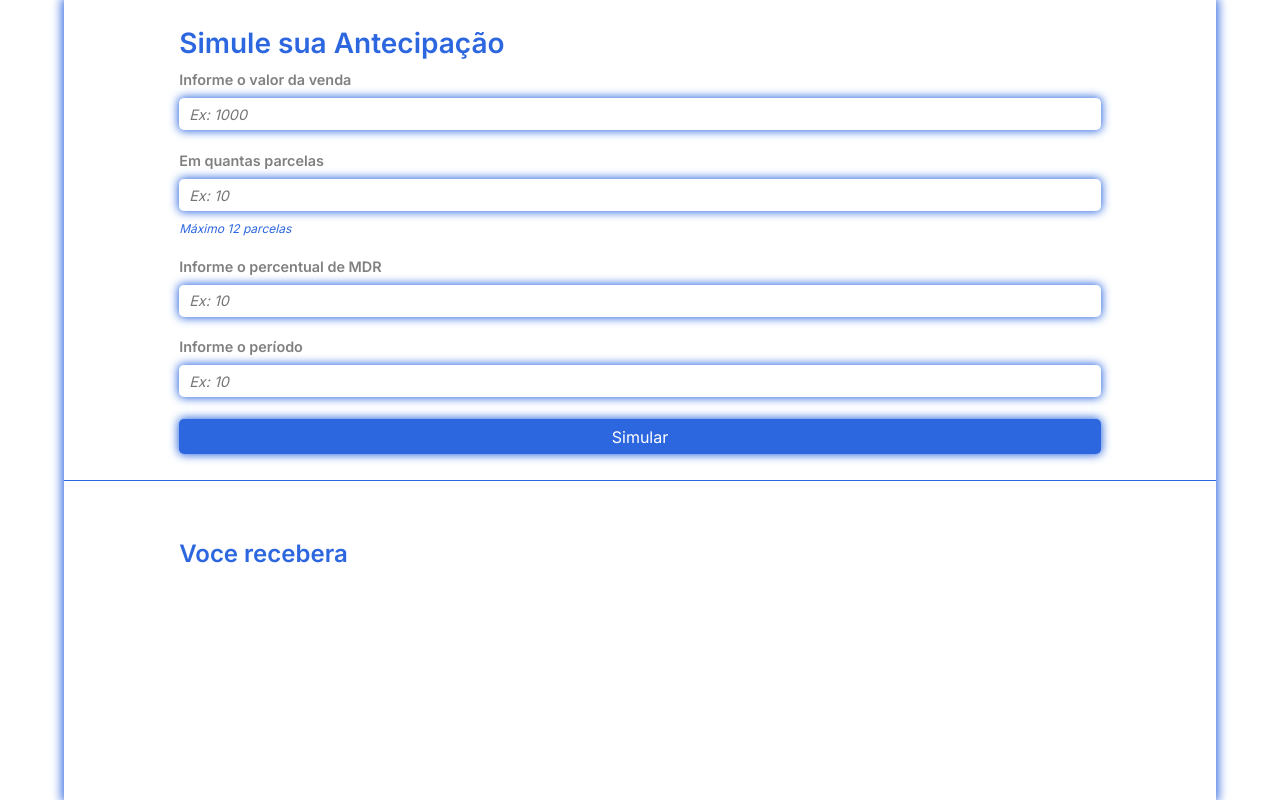
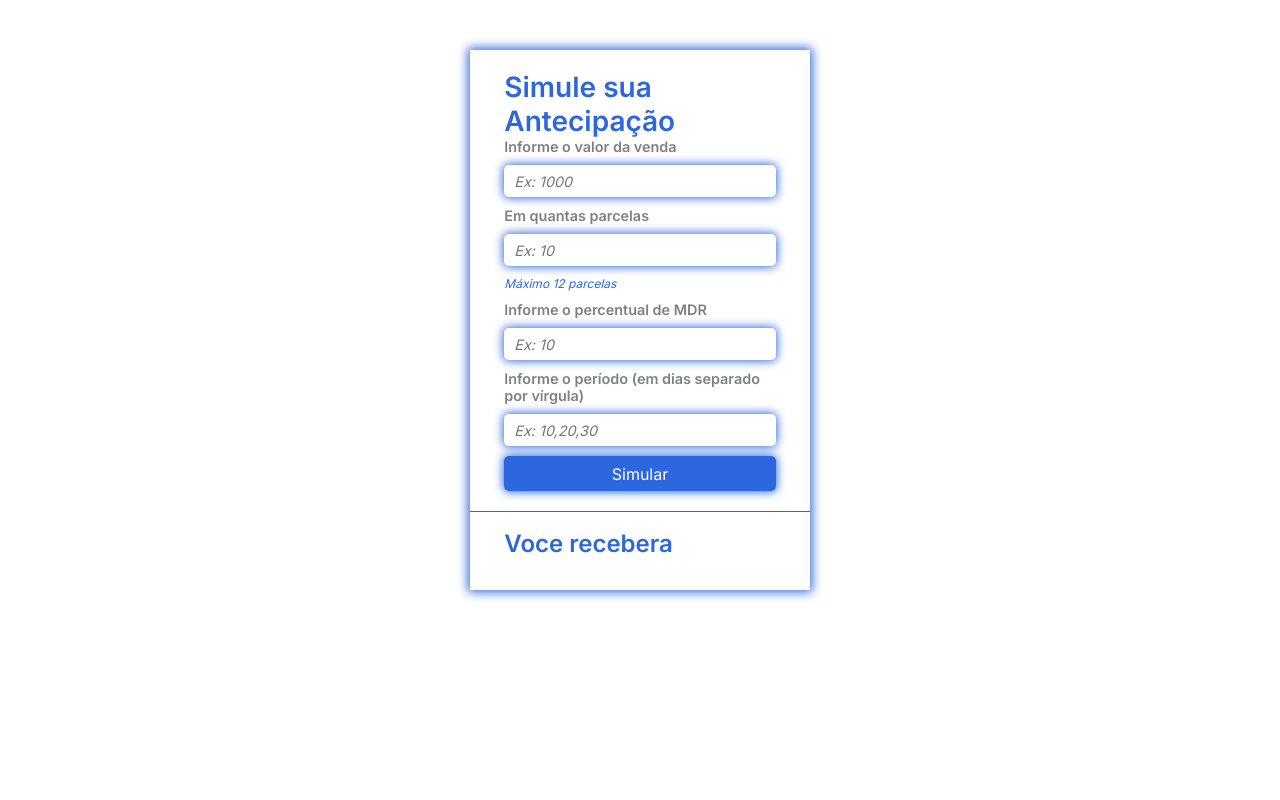
Before and after one commit to emergs/Calculadora-de-Antecipa-o, a React (Vite) app: page / in a window 1280 px wide. Built offline with nearby package versions, Linux system fonts and the light colour scheme.

Commit message:
fix:correção do posicionamento do container principal

```diff
--- a/src/components/Container/index.tsx
+++ b/src/components/Container/index.tsx
@@ -7,7 +7,7 @@ import { Content } from "./style"
 const Container = () => {
   return (
     <Content>
-      <Form/>
+      <Form />
       <BoxResults >
         <h1>Voce recebera</h1>
         <AnticipationResult />
--- a/src/components/Container/style.ts
+++ b/src/components/Container/style.ts
@@ -2,9 +2,8 @@ import styled from "styled-components";
 
 const Content = styled.main`
   background-color: var(--primary-color);
-  width: 90%;
-  height: 800px;
   display: flex;
+  margin: 50px 0;
   flex-direction: column;
   justify-content: space-between;
   align-items: center;
--- a/src/components/Form/index.tsx
+++ b/src/components/Form/index.tsx
@@ -9,11 +9,11 @@ import { useContext } from "react";
 import FormStyle from "./style";
 
 const schema = yup.object({
-  saleValue: yup.string().required("Preenchimento Obrigatorio"),
+  amount: yup.string().required("Preenchimento Obrigatorio"),
   installments: yup.string().required("Preenchimento Obrigatorio"),
-  mdrPercentage: yup.string().required("Preenchimento Obrigatorio"),
-  period: yup.string()
-}).required();
+  mdr: yup.string().required("Preenchimento Obrigatorio"),
+  days: yup.string()
+});
 
 
 const Form = () => {
@@ -31,8 +31,8 @@ const Form = () => {
         <h1>Simule sua Antecipação</h1>
         <Box>
           <Label>Informe o valor da venda</Label>
-          <Input {...register("saleValue")} placeholder="Ex: 1000" />
-          <p>{errors.saleValue?.message}</p>
+          <Input {...register("amount")} placeholder="Ex: 1000" />
+          <p>{errors.amount?.message}</p>
         </Box>
         <Box>
           <Label>Em quantas parcelas</Label>
@@ -42,13 +42,13 @@ const Form = () => {
         </Box>
         <Box>
           <Label>Informe o percentual de MDR</Label>
-          <Input {...register("mdrPercentage")} placeholder="Ex: 10" />
-          <p>{errors.mdrPercentage?.message}</p>
+          <Input {...register("mdr")} placeholder="Ex: 10" />
+          <p>{errors.mdr?.message}</p>
         </Box>
         <Box>
-          <Label>Informe o período</Label>
-          <Input {...register("period")} placeholder="Ex: 10" />
-          <p>{errors.period?.message}</p>
+          <Label>Informe o período (em dias separado por vírgula)</Label>
+          <Input {...register("days")} placeholder="Ex: 10,20,30" />
+          <p>{errors.days?.message}</p>
         </Box>
         <button>Simular</button>
       </form>
--- a/src/contexts/MainPageProvider/index.tsx
+++ b/src/contexts/MainPageProvider/index.tsx
@@ -2,10 +2,10 @@ import { createContext, ReactNode, useState } from "react"
 import axios from 'axios'
 
 export interface IForm {
-  saleValue: number
+  amount: number
   installments: number
-  mdrPercentage: number
-  period?: string
+  mdr: number
+  days?: string
 }
 
 export interface IChildren {
@@ -23,12 +23,14 @@ const MainPageProvider = ({ children }: IChildren) => {
   const [listDays, setListDays] = useState<any>([])
 
   const getData = async (data: IForm) => {
-    await axios.post('https://frontend-challenge-7bu3nxh76a-uc.a.run.app', {
-      amount: data.saleValue,
+
+    const valuesForm = data.days ? { ...data, days: data.days?.split(',') } : {
+      amount: data.amount,
       installments: data.installments,
-      mdr: data.mdrPercentage,
-      days: data.period == undefined ? undefined : data.period.split(',')
-    })
+      mdr: data.mdr
+    }
+
+    await axios.post('https://frontend-challenge-7bu3nxh76a-uc.a.run.app', valuesForm)
       .then((response) => setListDays(response.data))
       .catch((error) => console.log(error))
   }
--- a/src/styles/GlobalStyles.ts
+++ b/src/styles/GlobalStyles.ts
@@ -20,12 +20,17 @@ const GlobalStyle = createGlobalStyle`
     box-sizing: border-box;
   }
 
+  body{
+    display: flex;
+    align-items: center;
+    overflow-y: auto;
+  }
+
   #root{
+    width: 100%;
     display: flex;
     justify-content: center;
     align-items: center;
-    width: 100vw;
-    height: 100vh;
     background-color:var(--primary-color);
   }
 `
```
